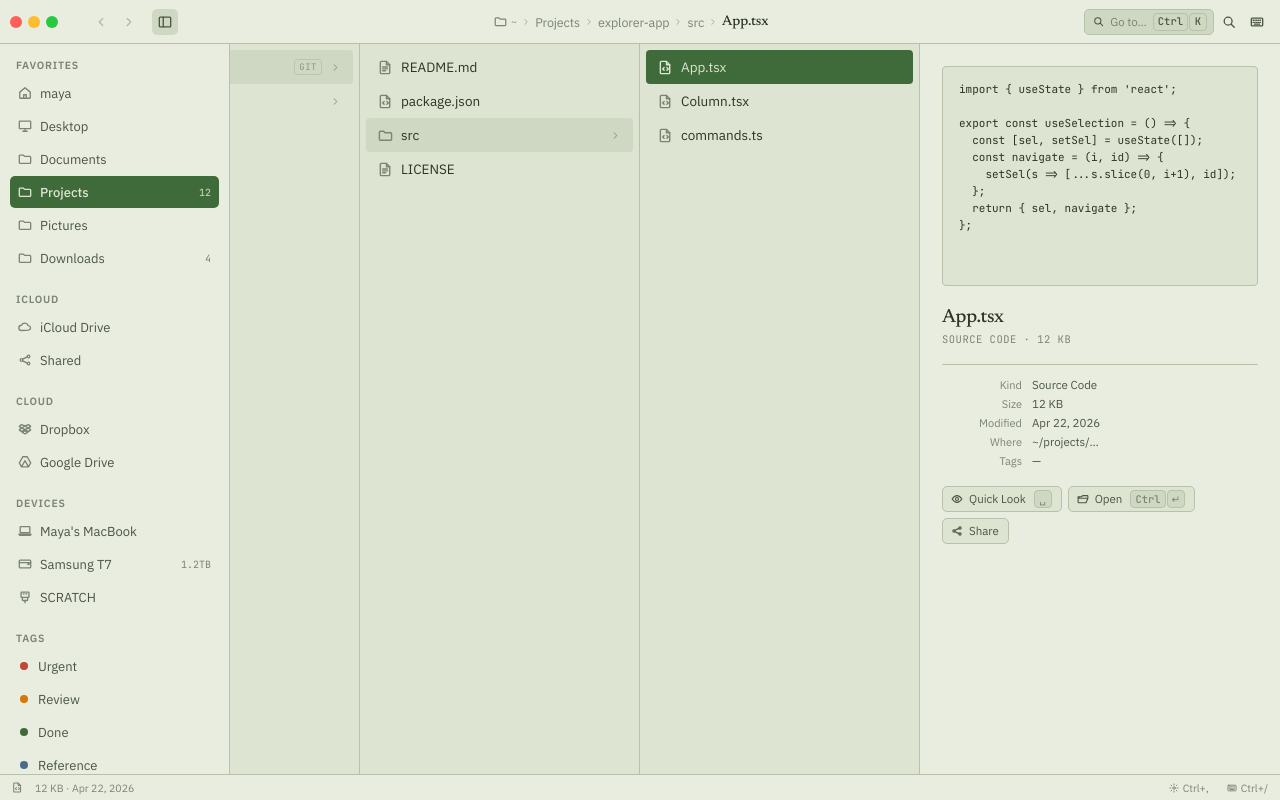
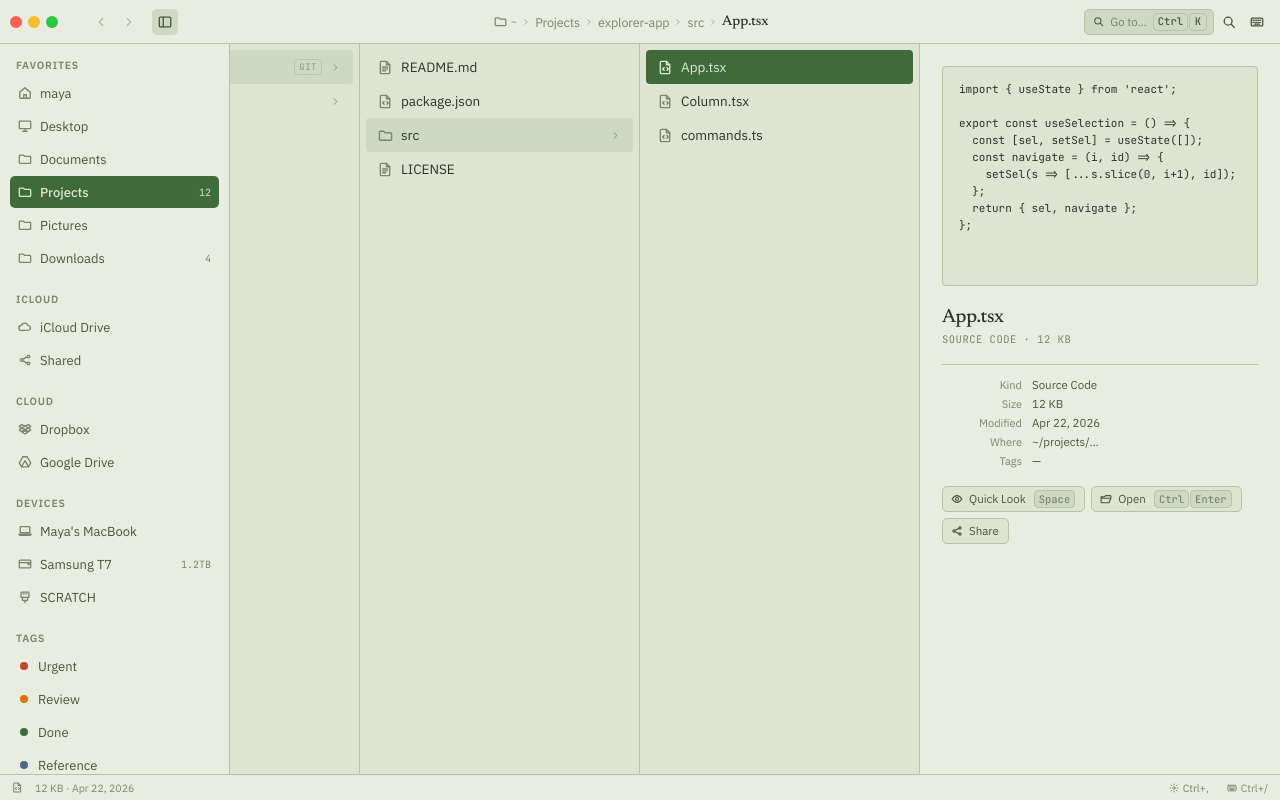
Before and after one commit to YannickHerrero/Explorer, a React (Vite) app: page / in a window 1280 px wide. Built offline with nearby package versions, Linux system fonts and the light colour scheme.

Commit message:
Replace unicode escape characters with readable key labels
Use "Enter", "Space", "Shift", "Del", "Esc", "↑", "↓", "←", "→"
instead of \u21B5, \u2423, \u21E7, \u232B etc. across command palette
footer, search overlay footer, context menu, preview pane, commands
data, and keyboard cheatsheet.

```diff
--- a/src/components/PreviewPane.tsx
+++ b/src/components/PreviewPane.tsx
@@ -162,8 +162,8 @@ function FilePreview({ node }: { node: FileNode }) {
       <MetaList items={buildMeta(node)} />
 
       <div style={{ display: "flex", gap: 6, flexWrap: "wrap" }}>
-        <PreviewBtn icon="eye" label="Quick Look" kbd={["\u2423"]} />
-        <PreviewBtn icon="folder-open" label="Open" kbd={["Ctrl", "\u21B5"]} />
+        <PreviewBtn icon="eye" label="Quick Look" kbd={["Space"]} />
+        <PreviewBtn icon="folder-open" label="Open" kbd={["Ctrl", "Enter"]} />
         <PreviewBtn icon="share" label="Share" />
       </div>
     </>
--- a/src/data/commands.ts
+++ b/src/data/commands.ts
@@ -1,20 +1,20 @@
 import type { Command, ShortcutGroup } from "@/types";
 
 export const COMMANDS: Command[] = [
-  { id: "c-new-folder", name: "New Folder", group: "File", shortcut: ["\u21E7", "Ctrl", "N"], icon: "folder-plus" },
+  { id: "c-new-folder", name: "New Folder", group: "File", shortcut: ["Shift", "Ctrl", "N"], icon: "folder-plus" },
   { id: "c-new-file", name: "New File", group: "File", shortcut: ["Ctrl", "N"], icon: "file-plus" },
   { id: "c-duplicate", name: "Duplicate", group: "File", shortcut: ["Ctrl", "D"], icon: "copy" },
-  { id: "c-rename", name: "Rename", group: "File", shortcut: ["\u21B5"], icon: "edit" },
-  { id: "c-move", name: "Move to\u2026", group: "File", shortcut: ["Alt", "Ctrl", "M"], icon: "move" },
-  { id: "c-trash", name: "Move to Trash", group: "File", shortcut: ["Ctrl", "\u232B"], icon: "trash" },
-  { id: "c-tag", name: "Add Tag\u2026", group: "File", shortcut: ["Ctrl", "T"], icon: "tag" },
+  { id: "c-rename", name: "Rename", group: "File", shortcut: ["Enter"], icon: "edit" },
+  { id: "c-move", name: "Move to…", group: "File", shortcut: ["Alt", "Ctrl", "M"], icon: "move" },
+  { id: "c-trash", name: "Move to Trash", group: "File", shortcut: ["Ctrl", "Del"], icon: "trash" },
+  { id: "c-tag", name: "Add Tag…", group: "File", shortcut: ["Ctrl", "T"], icon: "tag" },
   { id: "c-open-terminal", name: "Open in Terminal", group: "Open", shortcut: ["Ctrl", "'"], icon: "terminal" },
   { id: "c-open-editor", name: "Open in Editor", group: "Open", shortcut: ["Ctrl", "E"], icon: "code" },
   { id: "c-reveal", name: "Reveal in Enclosing Folder", group: "Open", shortcut: ["Ctrl", "R"], icon: "target" },
-  { id: "c-quick-look", name: "Quick Look", group: "View", shortcut: ["\u2423"], icon: "eye" },
+  { id: "c-quick-look", name: "Quick Look", group: "View", shortcut: ["Space"], icon: "eye" },
   { id: "c-toggle-sidebar", name: "Toggle Sidebar", group: "View", shortcut: ["Alt", "Ctrl", "S"], icon: "sidebar" },
-  { id: "c-toggle-preview", name: "Toggle Preview", group: "View", shortcut: ["\u21E7", "Ctrl", "P"], icon: "panel" },
-  { id: "c-hidden", name: "Show Hidden Files", group: "View", shortcut: ["\u21E7", "Ctrl", "."], icon: "eye" },
+  { id: "c-toggle-preview", name: "Toggle Preview", group: "View", shortcut: ["Shift", "Ctrl", "P"], icon: "panel" },
+  { id: "c-hidden", name: "Show Hidden Files", group: "View", shortcut: ["Shift", "Ctrl", "."], icon: "eye" },
   { id: "c-settings", name: "Open Settings", group: "App", shortcut: ["Ctrl", ","], icon: "settings" },
   { id: "c-shortcuts", name: "Keyboard Shortcuts", group: "App", shortcut: ["Ctrl", "/"], icon: "keyboard" },
   { id: "c-theme-sage", name: "Theme: Sage", group: "Theme", icon: "swatch" },
@@ -28,21 +28,21 @@ export const SHORTCUTS: ShortcutGroup[] = [
   {
     group: "Navigation",
     items: [
-      { keys: ["\u2190", "\u2192"], desc: "Navigate between columns" },
-      { keys: ["\u2191", "\u2193"], desc: "Move selection within column" },
+      { keys: ["←", "→"], desc: "Navigate between columns" },
+      { keys: ["↑", "↓"], desc: "Move selection within column" },
       { keys: ["h", "j", "k", "l"], desc: "Vim-style navigation" },
-      { keys: ["Ctrl", "\u2191"], desc: "Go to parent folder" },
-      { keys: ["Ctrl", "\u2193"], desc: "Open selected item" },
+      { keys: ["Ctrl", "↑"], desc: "Go to parent folder" },
+      { keys: ["Ctrl", "↓"], desc: "Open selected item" },
       { keys: ["Ctrl", "["], desc: "Back" },
       { keys: ["Ctrl", "]"], desc: "Forward" },
-      { keys: ["Tab"], desc: "Cycle focus: sidebar \u2192 columns \u2192 preview" },
+      { keys: ["Tab"], desc: "Cycle focus: sidebar → columns → preview" },
     ],
   },
   {
     group: "Selection",
     items: [
       { keys: ["Ctrl", "A"], desc: "Select all" },
-      { keys: ["\u21E7", "\u2191\u2193"], desc: "Extend selection" },
+      { keys: ["Shift", "↑↓"], desc: "Extend selection" },
       { keys: ["Ctrl", "Click"], desc: "Multi-select" },
       { keys: ["Space"], desc: "Quick Look" },
     ],
@@ -50,9 +50,9 @@ export const SHORTCUTS: ShortcutGroup[] = [
   {
     group: "Actions",
     items: [
-      { keys: ["\u21B5"], desc: "Rename" },
-      { keys: ["Ctrl", "\u21B5"], desc: "Open" },
-      { keys: ["Ctrl", "\u232B"], desc: "Move to Trash" },
+      { keys: ["Enter"], desc: "Rename" },
+      { keys: ["Ctrl", "Enter"], desc: "Open" },
+      { keys: ["Ctrl", "Del"], desc: "Move to Trash" },
       { keys: ["Ctrl", "C"], desc: "Copy" },
       { keys: ["Ctrl", "V"], desc: "Paste" },
       { keys: ["Ctrl", "Alt", "V"], desc: "Move here" },
@@ -65,7 +65,7 @@ export const SHORTCUTS: ShortcutGroup[] = [
     items: [
       { keys: ["Ctrl", "K"], desc: "Command palette" },
       { keys: ["Ctrl", "F"], desc: "Search current folder" },
-      { keys: ["Ctrl", "\u21E7", "F"], desc: "Search everywhere" },
+      { keys: ["Ctrl", "Shift", "F"], desc: "Search everywhere" },
       { keys: ["/"], desc: "Quick find" },
       { keys: ["Esc"], desc: "Dismiss" },
     ],
@@ -78,8 +78,8 @@ export const SHORTCUTS: ShortcutGroup[] = [
       { keys: ["Ctrl", "3"], desc: "Column view" },
       { keys: ["Ctrl", "4"], desc: "Gallery view" },
       { keys: ["Alt", "Ctrl", "S"], desc: "Toggle sidebar" },
-      { keys: ["\u21E7", "Ctrl", "P"], desc: "Toggle preview" },
-      { keys: ["\u21E7", "Ctrl", "."], desc: "Show hidden" },
+      { keys: ["Shift", "Ctrl", "P"], desc: "Toggle preview" },
+      { keys: ["Shift", "Ctrl", "."], desc: "Show hidden" },
     ],
   },
   {
--- a/src/overlays/CommandPalette.tsx
+++ b/src/overlays/CommandPalette.tsx
@@ -211,9 +211,9 @@ export function CommandPalette({ open, onClose, onRun }: PaletteProps) {
             background: "var(--paper-deep)",
           }}
         >
-          <span style={{ display: "inline-flex", alignItems: "center", gap: 4 }}><Kbd k="\u21B5" />run</span>
-          <span style={{ display: "inline-flex", alignItems: "center", gap: 4 }}><Kbd k="\u2191" /><Kbd k="\u2193" />navigate</span>
-          <span style={{ display: "inline-flex", alignItems: "center", gap: 4 }}><Kbd k="esc" />dismiss</span>
+          <span style={{ display: "inline-flex", alignItems: "center", gap: 4 }}><Kbd k="Enter" />run</span>
+          <span style={{ display: "inline-flex", alignItems: "center", gap: 4 }}><Kbd k="↑" /><Kbd k="↓" />navigate</span>
+          <span style={{ display: "inline-flex", alignItems: "center", gap: 4 }}><Kbd k="Esc" />dismiss</span>
           <span style={{ flex: 1 }} />
           <span>{filtered.length} {filtered.length === 1 ? "result" : "results"}</span>
         </div>
--- a/src/overlays/ContextMenu.tsx
+++ b/src/overlays/ContextMenu.tsx
@@ -28,8 +28,8 @@ export function ContextMenu({ x, y, onClose, onRun, isFolder, isPinned, onToggle
 
   const sections: MenuItem[][] = [
     [
-      { id: "open", name: "Open", kbd: ["Ctrl", "\u21B5"], icon: "folder-open" },
-      { id: "ql", name: "Quick Look", kbd: ["\u2423"], icon: "eye" },
+      { id: "open", name: "Open", kbd: ["Ctrl", "Enter"], icon: "folder-open" },
+      { id: "ql", name: "Quick Look", kbd: ["Space"], icon: "eye" },
       { id: "term", name: "Open in Terminal", kbd: ["Ctrl", "'"], icon: "terminal" },
     ],
   ];
@@ -48,7 +48,7 @@ export function ContextMenu({ x, y, onClose, onRun, isFolder, isPinned, onToggle
   sections.push([
     { id: "mv", name: "Move to\u2026", kbd: ["Alt+Ctrl", "M"], icon: "move" },
     { id: "dup", name: "Duplicate", kbd: ["Ctrl", "D"], icon: "copy" },
-    { id: "ren", name: "Rename", kbd: ["\u21B5"], icon: "edit" },
+    { id: "ren", name: "Rename", kbd: ["Enter"], icon: "edit" },
     { id: "tag", name: "Add Tag", kbd: ["Ctrl", "T"], icon: "tag" },
   ]);
 
@@ -58,7 +58,7 @@ export function ContextMenu({ x, y, onClose, onRun, isFolder, isPinned, onToggle
   ]);
 
   sections.push([
-    { id: "trash", name: "Move to Trash", kbd: ["Ctrl", "\u232B"], icon: "trash", danger: true },
+    { id: "trash", name: "Move to Trash", kbd: ["Ctrl", "Del"], icon: "trash", danger: true },
   ]);
 
   const handleClick = (item: MenuItem) => {
--- a/src/overlays/SearchOverlay.tsx
+++ b/src/overlays/SearchOverlay.tsx
@@ -221,9 +221,9 @@ export function SearchOverlay({ open, onClose }: SearchOverlayProps) {
             color: "var(--muted)",
           }}
         >
-          <span style={{ display: "inline-flex", alignItems: "center", gap: 4 }}><Kbd k="\u21B5" />open</span>
-          <span style={{ display: "inline-flex", alignItems: "center", gap: 4 }}><Kbd k="Ctrl" /><Kbd k="\u21B5" />reveal</span>
-          <span style={{ display: "inline-flex", alignItems: "center", gap: 4 }}><Kbd k="\u21E5" />filters</span>
+          <span style={{ display: "inline-flex", alignItems: "center", gap: 4 }}><Kbd k="Enter" />open</span>
+          <span style={{ display: "inline-flex", alignItems: "center", gap: 4 }}><Kbd k="Ctrl" /><Kbd k="Enter" />reveal</span>
+          <span style={{ display: "inline-flex", alignItems: "center", gap: 4 }}><Kbd k="Tab" />filters</span>
           <span style={{ flex: 1 }} />
           <span>{results.length} {results.length === 1 ? "match" : "matches"}</span>
         </div>
```
